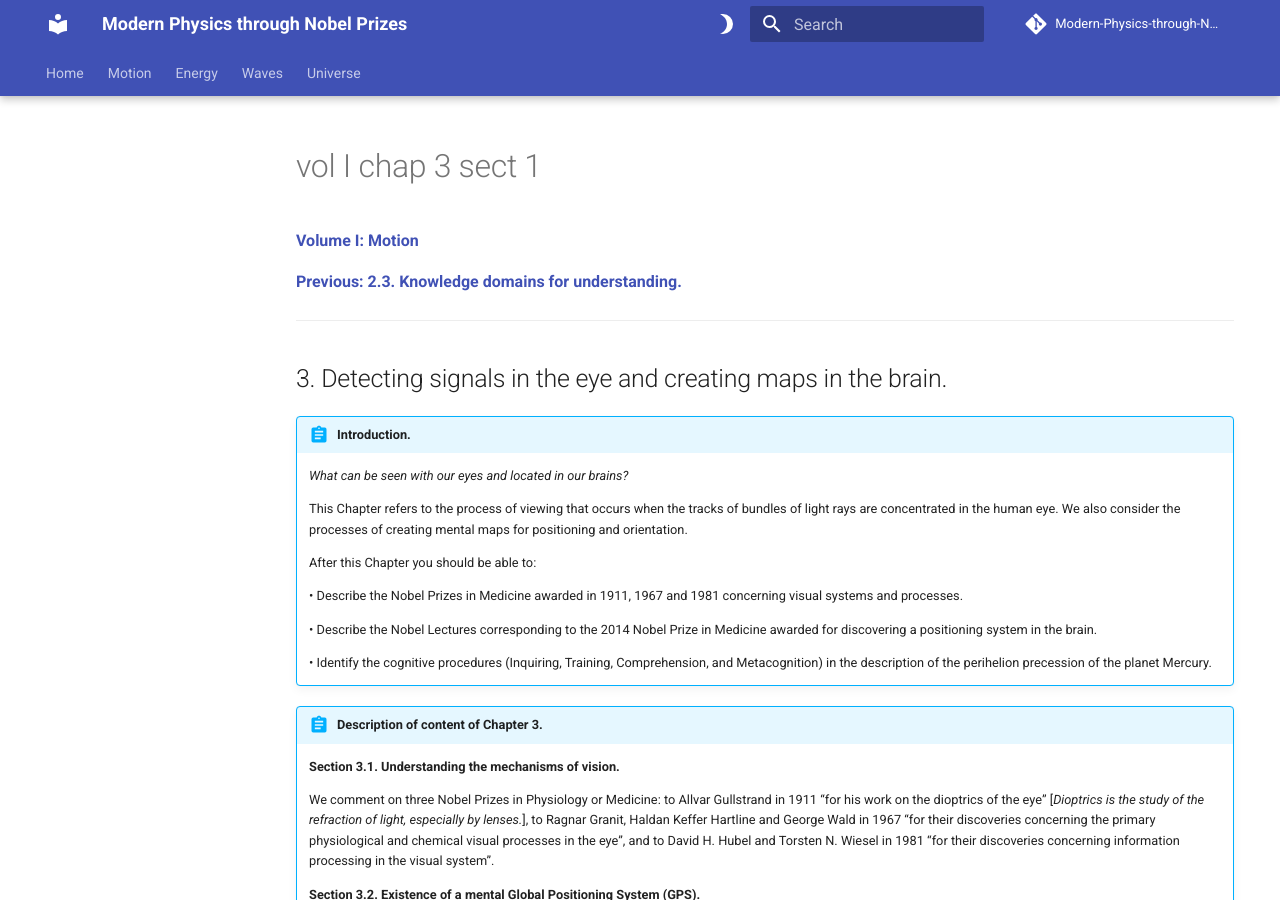
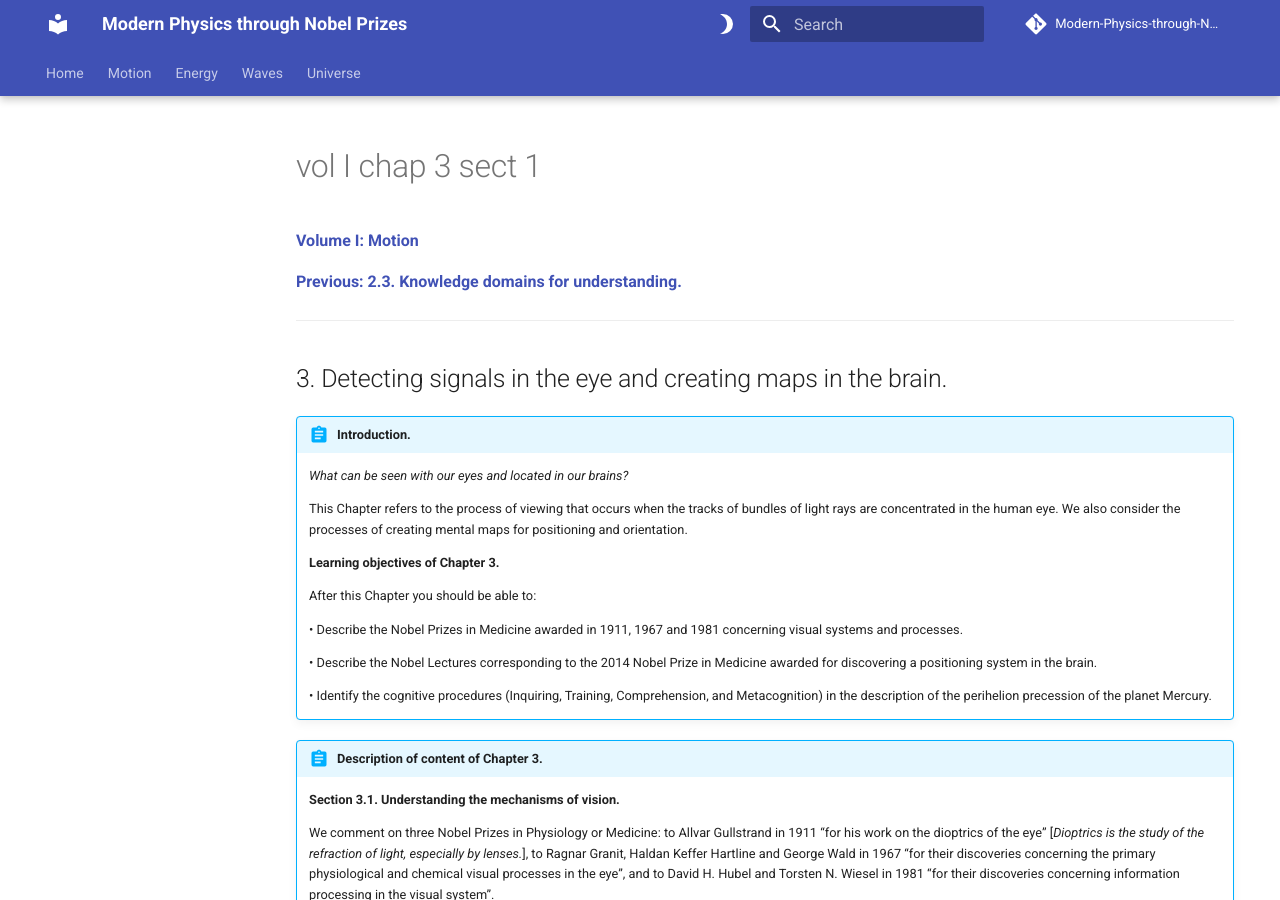
Before and after one commit to modphysnobel/modphysnobel.github.io, an MkDocs documentation site: the page built from docs/vol-I/vol-I-chap-3-sect-1.md, in a window 1280 px wide and 900 px high. Built offline with MkDocs 1.6.1 and Material for MkDocs 9.7.7, drawn with Linux system fonts in a browser that asks for light colours; some web fonts are replaced; comment, search, counter and statistics services are not loaded.

Commit message:
Update vol-I-chap-3-sect-1.md

```diff
--- a/docs/vol-I/vol-I-chap-3-sect-1.md
+++ b/docs/vol-I/vol-I-chap-3-sect-1.md
@@ -11,6 +11,8 @@
 	*What can be seen with our eyes and located in our brains?*
 
 	This Chapter refers to the process of viewing that occurs when the tracks of bundles of light rays are concentrated in the human eye. We also consider the processes of creating mental maps for positioning and orientation.
+
+	**Learning objectives of Chapter 3.**
 
 	After this Chapter you should be able to:
 
```
